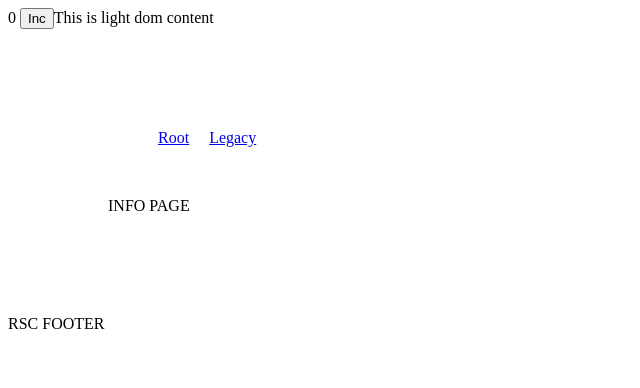
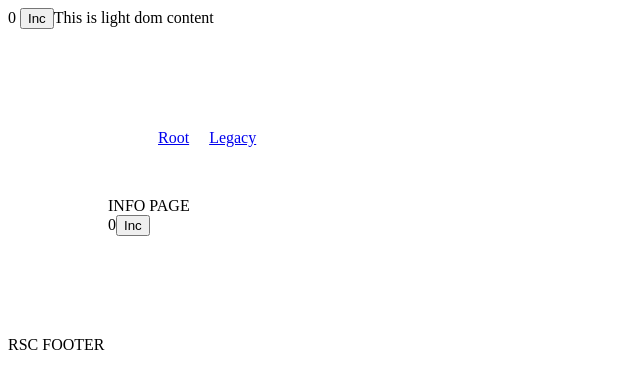
Before and after one commit to arackaf/chrome-rsc-poc, a Next.js app: page /info in a window 1280 px wide. Shown: the top 388 px of the page, without its empty margins (0-640 px from the left). Built offline with nearby package versions, Linux system fonts and the light colour scheme.

Commit message:
Add client state to app dir route

```diff
--- a/src/app/info/page.tsx
+++ b/src/app/info/page.tsx
@@ -2,7 +2,11 @@
 
 import Link from "next/link";
 
+import { useState } from "react";
+
 export default function Page() {
+  const [val, setVal] = useState(0);
+
   return (
     <main style={{ margin: "100px" }}>
       <nav style={{ margin: "50px" }}>
@@ -11,6 +15,8 @@ export default function Page() {
         <Link href="/legacy">Legacy</Link>
       </nav>
       <div>INFO PAGE</div>
+      {val}
+      <button onClick={() => setVal((x) => x + 1)}>Inc</button>
     </main>
   );
 }
```
